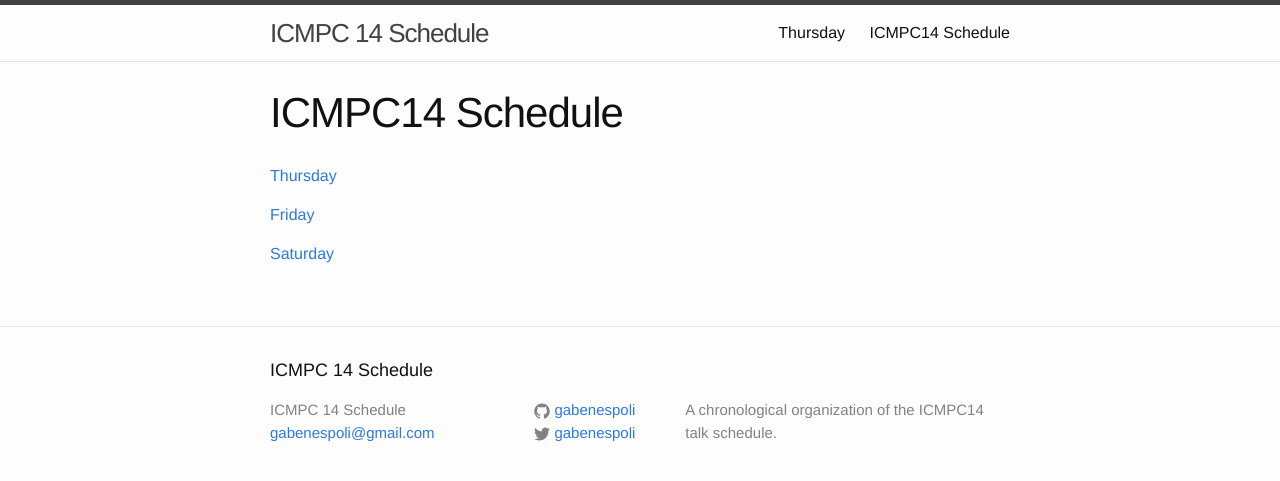
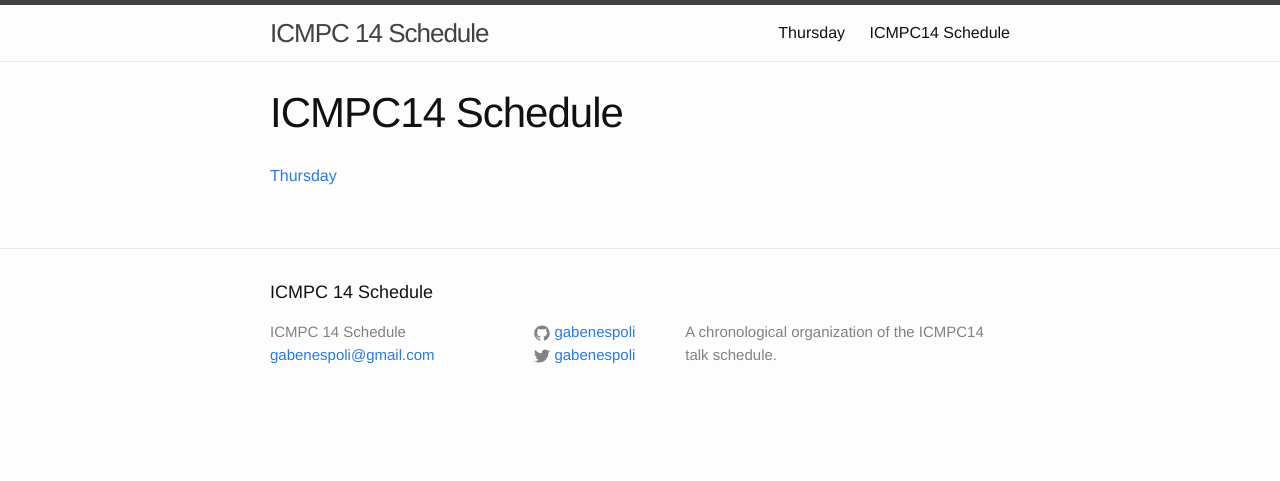
Before and after one commit to gabenespoli/gabenespoli.github.io, a Jekyll site: the page built from icmpc.md, in a window 1280 px wide. Shown: the top 481 px of the page. Built offline with Jekyll 4.4.1, drawn with Linux system fonts in a browser that asks for light colours.

Commit message:
removed friday and saturday links

```diff
--- a/icmpc.md
+++ b/icmpc.md
@@ -5,7 +5,3 @@ permalink: /icmpc/
 ---
 
 [Thursday](https://gabenespoli.github.io/icmpc-thu)
-
-[Friday](https://gabenespoli.github.io/icmpc-fri)
-
-[Saturday](https://gabenespoli.github.io/icmpc-sat)
```
